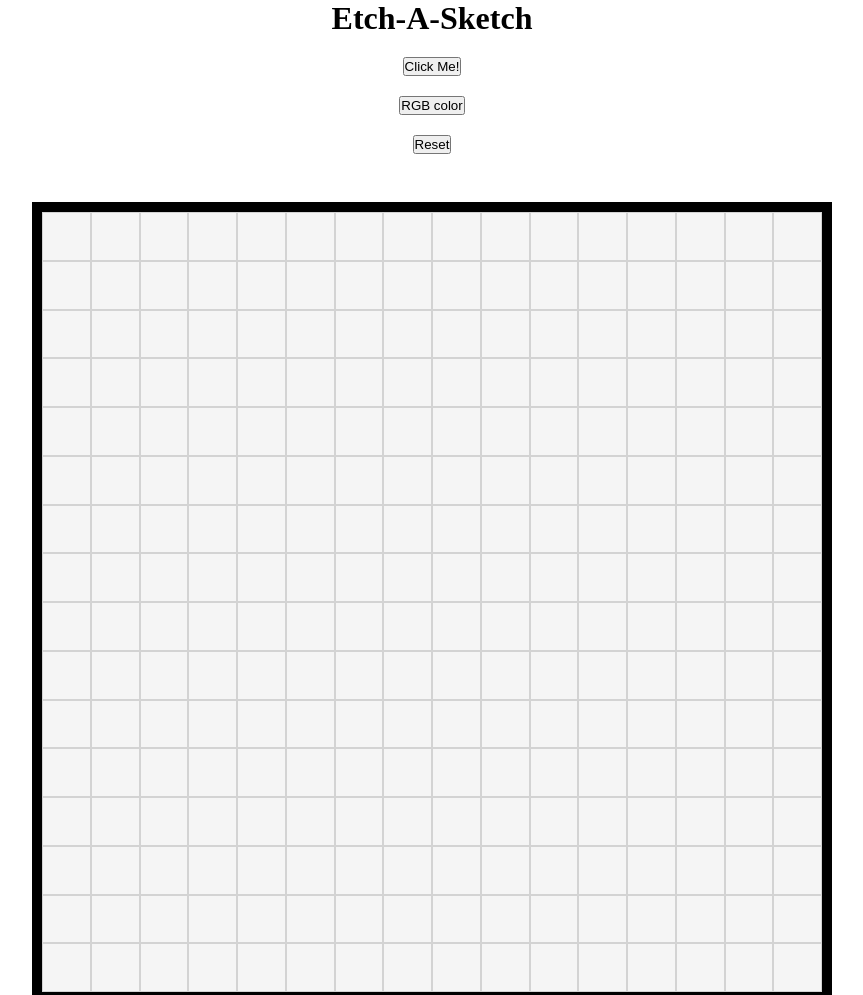
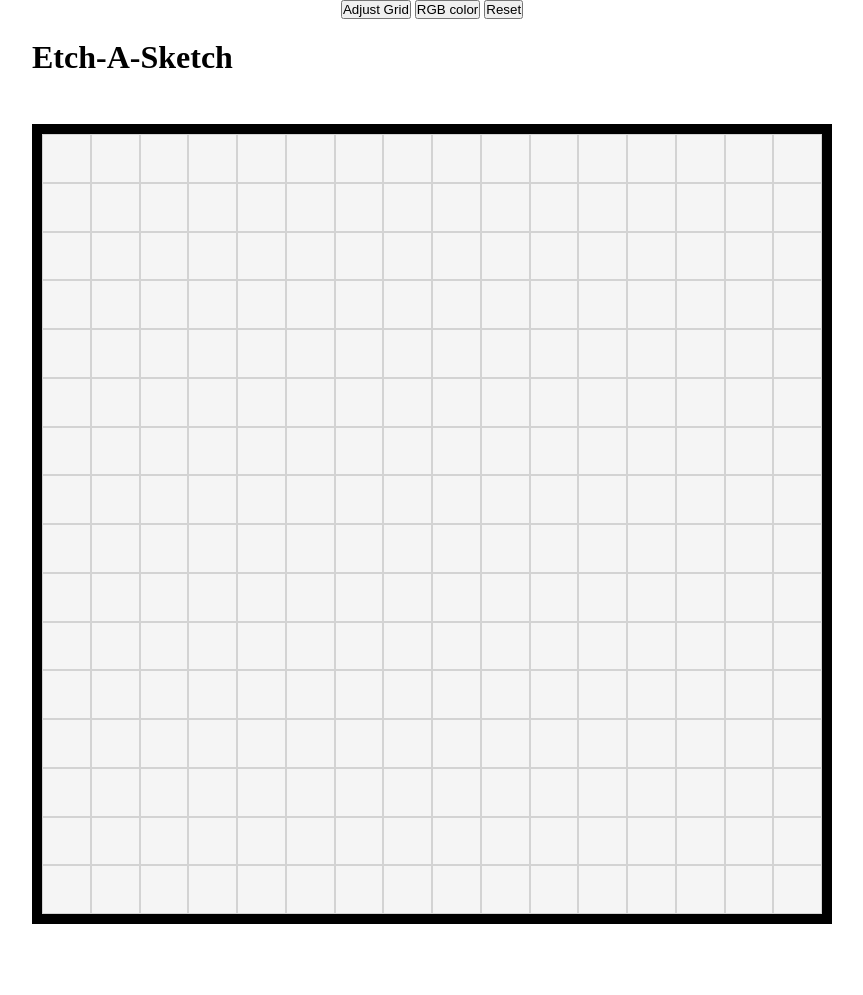
Before and after one commit to barryweb/etch-a-sketch, a plain HTML site: page index.html in a window 1280 px wide. Shown: the top 995 px of the page, without its empty margins (208-1071 px from the left). After the commit the page ends 972 px from the top, so only its background shows below. Drawn offline with Linux system fonts and the light colour scheme.

Commit message:
add containers around buttons

```diff
--- a/index.html
+++ b/index.html
@@ -5,16 +5,23 @@
 	<meta name="viewport" content="width=device-width, initial-scale=1.0">
 	<link rel="icon" href="/assets/sketch.png" type="image/png">
 	<link rel="stylesheet" href="styles.css">
+	<link rel="preconnect" href="https://fonts.googleapis.com">
+	<link rel="preconnect" href="https://fonts.gstatic.com" crossorigin>
+	<link href="https://fonts.googleapis.com/css2?family=Bungee&display=swap" rel="stylesheet">
 	<title>Etch-A-Sketch</title>
 </head>
 <body>
 	<div class="flex-container">
-		<h1>Etch-A-Sketch</h1>
-		<button id="btn">Click Me!</button>
-		<button id="rgbBtn">RGB color</button>
-		<button id="resetBtn">Reset</button>
+		<div class="button-container">
+			<button id="btn">Adjust Grid</button>
+			<button id="rgbBtn">RGB color</button>
+			<button id="resetBtn">Reset</button>
+		</div>
+		<div class="header-wrapper">
+			<h1>Etch-A-Sketch</h1>
+			<div id="container"></div>
+		</div>
 	</div>
-	<div id="container"></div>
 <script src="script.js"></script>
 </body>
 </html>
```
